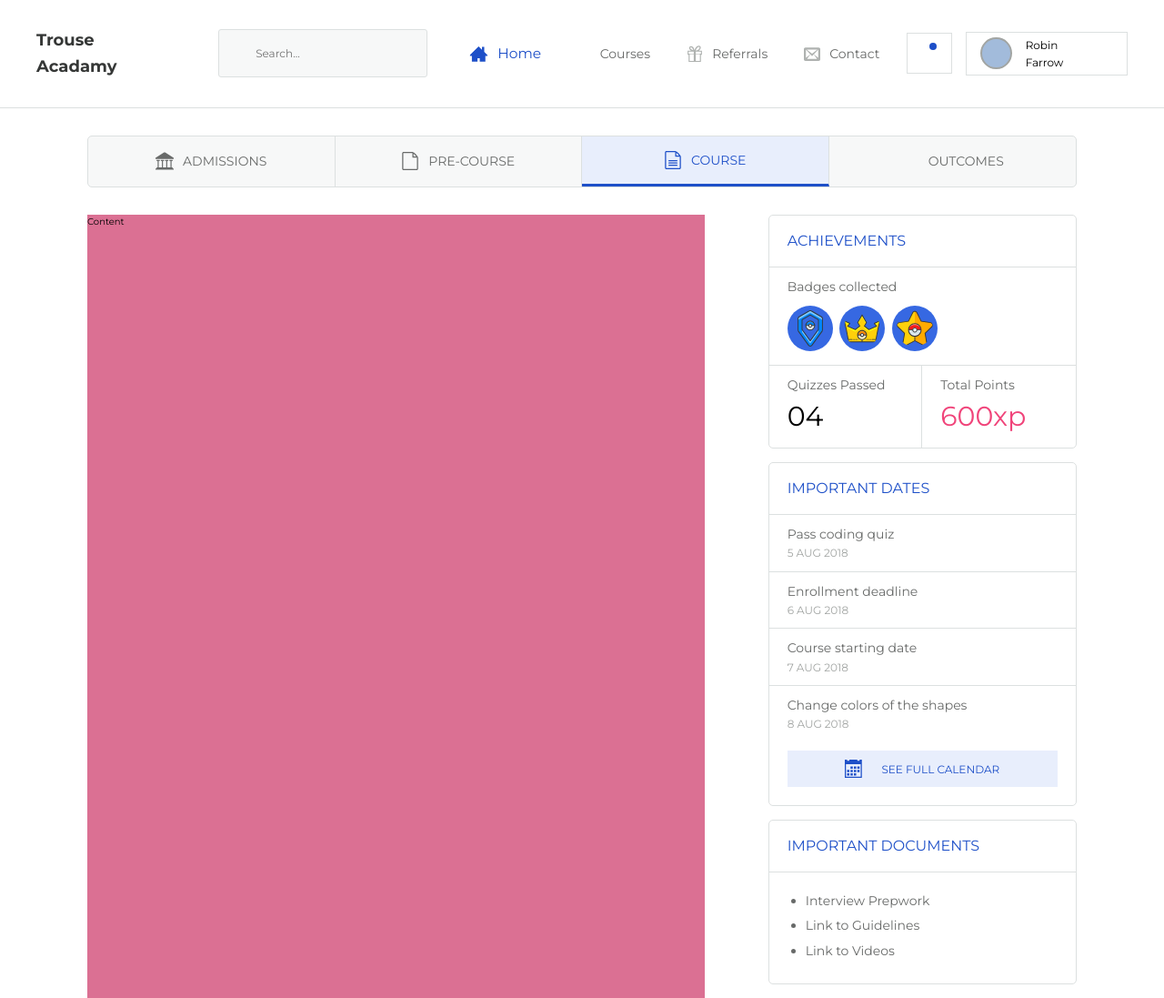
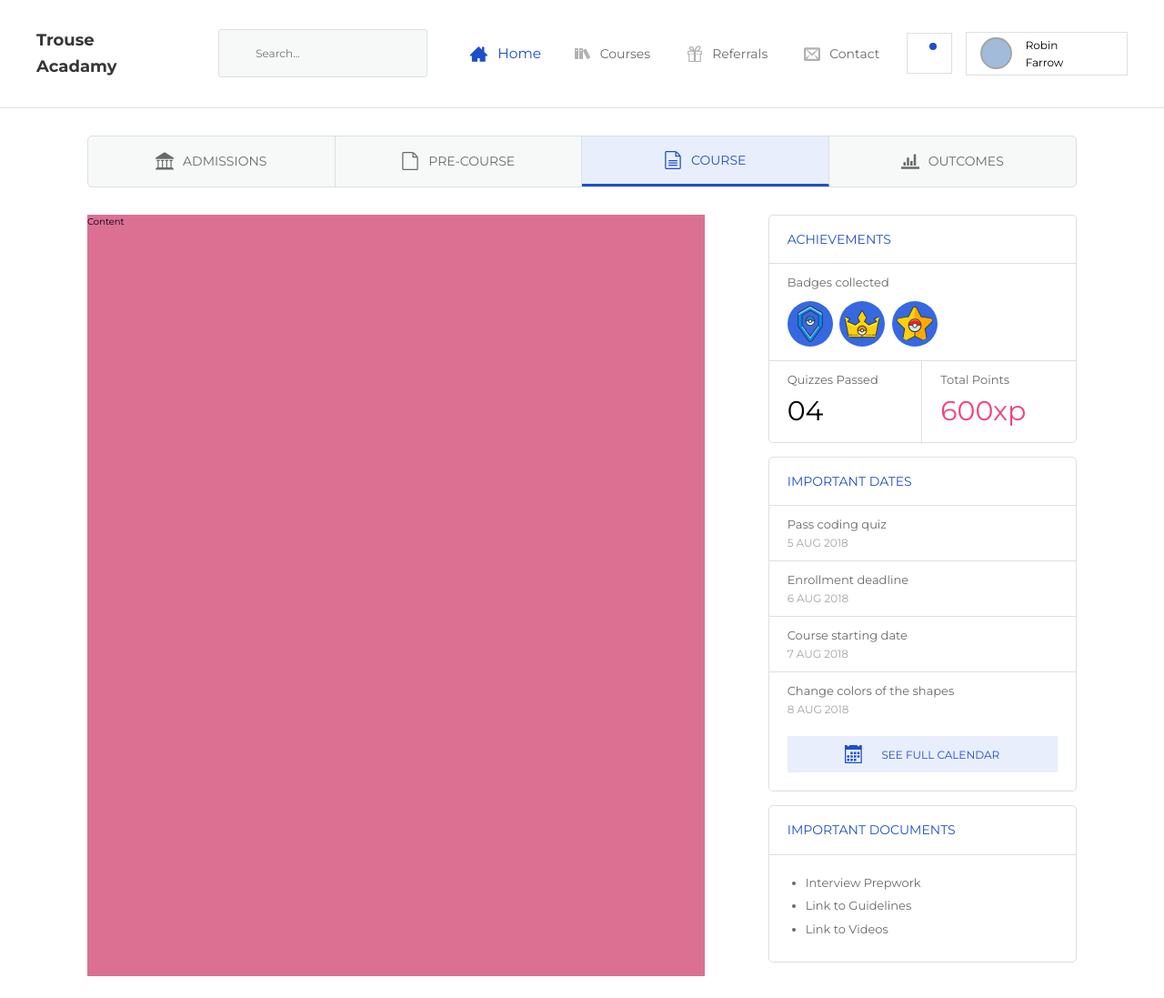
Before and after one commit to nursh/Trouse-Acadamy, a website: page index.html in a window 1280 px wide. Shown: the whole page at 91% size. After the commit the page ends 1073 px from the top, so only its background shows below. Drawn offline with Linux system fonts and the light colour scheme.

Commit message:
Refactored a bit of typography

```diff
--- a/index.html
+++ b/index.html
@@ -113,7 +113,7 @@
 
         <div class="sidebar">
           <section class="sidebar__achievement">
-            <h3 class="sidebar__heading">Achievements</h3>
+            <h3 class="sidebar__heading small-heading">Achievements</h3>
             <div class="sidebar__achievement__badges">
               <h4 class="sidebar__title">Badges collected</h4>
               <div class="sidebar__achievement__badges-icons">
@@ -135,7 +135,7 @@
           </section>
 
           <section class="sidebar__dates">
-            <h3 class="sidebar__heading">Important Dates</h3>
+            <h3 class="sidebar__heading small-heading">Important Dates</h3>
             <div class="sidebar__item">
               <h4 class="sidebar__title">Pass coding quiz</h4>
               <p class="sidebar__subheading">5 AUG 2018</p>
@@ -161,7 +161,7 @@
           </section>
 
           <section class="sidebar__documents">
-            <h3 class="sidebar__heading">Important Documents</h3>
+            <h3 class="sidebar__heading small-heading">Important Documents</h3>
             <div class="sidebar__item">
               <ul class="sidebar__item">
                 <li class="sidebar__title">Interview Prepwork</li>
--- /dev/null
+++ b/sass/base/_typography.scss
@@ -0,0 +1,9 @@
+.small-heading {
+  font-size: 1.4rem;
+  color: $blue-dark;
+  text-transform: uppercase;
+
+  &--gray {
+    color: $grey-dark;
+  }
+}
--- /dev/null
+++ b/sass/components/_content.scss
@@ -0,0 +1,3 @@
+.content {
+  background-color: palevioletred;
+}
--- a/sass/components/_sidebar.scss
+++ b/sass/components/_sidebar.scss
@@ -1,7 +1,3 @@
-.content {
-  background-color: palevioletred;
-}
-
 .sidebar {
 
   &__text {
@@ -13,14 +9,12 @@
   }
 
   &__title {
-    font-size: 1.4rem;
+    font-size: 1.3rem;
     color: $grey-dark;
   }
 
   &__heading {
-    font-size: 1.6rem;
-    color: $blue-dark;
-    text-transform: uppercase;
+
     padding: 1.5rem 2rem;
     border-bottom: $thin-border;
   }
@@ -62,6 +56,7 @@
     display: flex;
     align-items: center;
     justify-content: center;
+    cursor: pointer;
 
     & span {
       display: inline-block;
--- a/sass/main.scss
+++ b/sass/main.scss
@@ -1,4 +1,5 @@
 @import "abstracts/variables";
+@import "base/typography";
 
 @import "base/base";
 
@@ -8,6 +9,7 @@
 @import "components/user-profile";
 @import "components/pages";
 @import "components/sidebar";
+@import "components/content";
 
 @import "layout/header";
 @import "layout/container";
```
Also changed, not shown: css/style.css.
